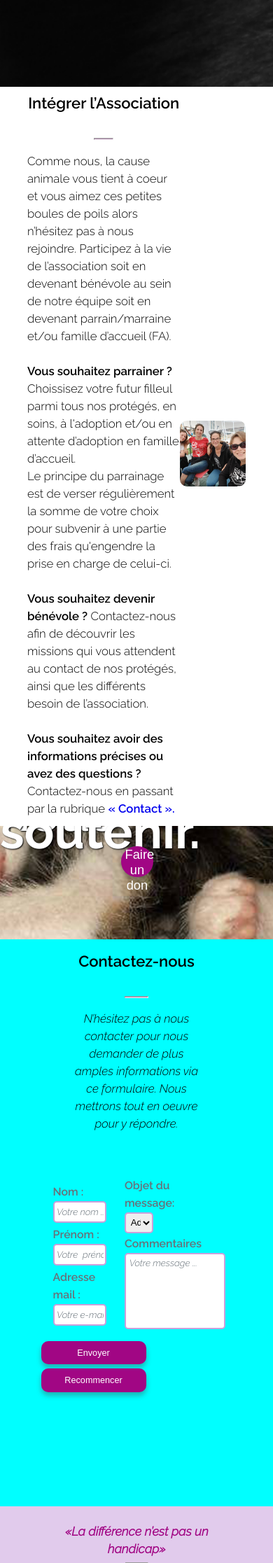
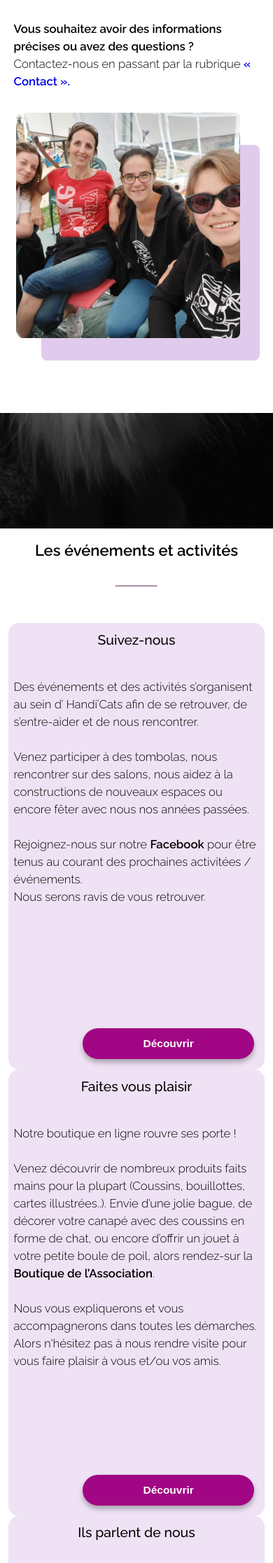
Before and after one commit to Altazitaz/HandiCats, a PHP site: page /accueil/ in a window 390 px wide. Shown: the part 2513-4746 px from the top of the page at 70% size. Run offline with PHP 8.4, Linux system fonts and the light colour scheme; some libraries are stand-ins or nearby versions.

Commit message:
responsive home and animals clean

```diff
--- a/accueil/index.php
+++ b/accueil/index.php
@@ -12,8 +12,8 @@
         <div id="partie-association" class="contenerAssociation">
             <section class="contener asso" >
                 <div class="assoImg">
-                    <div class="background"></div>
-                    <div class="contenerImg special">
+                    <div class="backgroundAsso"></div>
+                    <div class="contenerImg specialAsso">
                         <img src="../assets/img/accueil/asso.png" alt="image association jardin" title="Image du jardin de l'association Handi'Cats"/>
                     </div>
                 </div>
@@ -31,34 +31,35 @@
         </div>
 
         <div id="partie-equipe" class="contenerEquipe">
-            <section class="backgroundHorizon"></section>
             <section class="contener team" >
                 <article>
                     <h2>Intégrer l’Association</h2>
                     <hr>
                     <p>Comme nous, la cause animale vous tient à coeur et vous aimez ces petites boules de poils alors n’hésitez pas à nous rejoindre. Participez à la vie de l’association soit en devenant bénévole au sein de notre équipe  soit en devenant parrain/marraine et/ou famille d’accueil (FA).
                     <br><br>
-                    <span>Vous souhaitez parrainer ? </span>
+                    <span>Vous souhaitez parrainer ? </span><br>
                     Choissisez votre futur filleul parmi tous nos protégés, en soins, à l'adoption et/ou en attente d’adoption en famille d’accueil.<br>
                     Le principe du parrainage est de verser régulièrement la somme de votre choix pour subvenir à une partie des frais qu'engendre la prise en charge de celui-ci.
                     <br><br>
-                    <span>Vous souhaitez devenir bénévole ?</span>
+                    <span>Vous souhaitez devenir bénévole ?</span> <br>
                     Contactez-nous afin de découvrir les missions qui vous attendent au contact de nos protégés, ainsi que les différents besoin de l’association.
                     <br><br>
-                    <span>Vous souhaitez avoir des informations précises ou avez des questions ?</span>
+                    <span>Vous souhaitez avoir des informations précises ou avez des questions ?</span><br>
                     Contactez-nous en passant par la rubrique <a href="#partie-contact"><span>« Contact ».</span></a>
                     </p>
                 </article>
-                <div class="contenerImg">
-                    <img src="../assets/img/accueil/integration.png" alt="image de l'équipe de l'association" title="Une partie des bénévoles de l'association Handi'Cats"/>
+                <div class="assoImg">
+                    <div class="backgroundTeam"></div>
+                    <div class="contenerImg specialTeam ">
+                        <img src="../assets/img/accueil/integration.png" alt="image de l'équipe de l'association" title="Une partie des bénévoles de l'association Handi'Cats"/>
+                    </div>
                 </div>
             </section>
         </div>
 
-
  <!-- *************************** EVENEMENT ********************** -->
 
-        <!-- <div id="partie-activity" class="contenerActivity">
+        <div id="partie-activity" class="contenerActivity">
             <h2>Les événements et activités</h2>
             <hr>
             <section class="contener activity" >
@@ -96,7 +97,7 @@
                     <a href="https://www.youtube.com/watch?v=gYEQJtBQZJo" target="_blank"><button>Découvrir</button></a>
                 </article>
             </section>
-        </div> -->
+        </div>
 
 <!-- ******************************BANDE DON**************************- -->
 	    <?php include('../inc/bande-don.php');?>
--- a/css/style-inc.css
+++ b/css/style-inc.css
@@ -75,7 +75,8 @@ img{
     border-radius: 10px;
 }
 
-button{
+button,
+.validation input{
     width: 100%;
     background-color: #A10684;
     border-radius: 60px;
@@ -87,8 +88,12 @@ button{
     margin: 2%;
     color: white;
     font-size: 1.3em;
-    font-weight: 500;
+    font-weight: 600;
     cursor: pointer;
+}
+
+.validation input{
+    width: 20%;
 }
 
 a{
@@ -97,8 +102,15 @@ a{
     cursor: pointer;
 }
 
+a:hover span{
+    color: #FF5E4D;
+    border-bottom: #FF5E4D 1px solid;
+    font-weight: bold;
+
+}
+
 hr{
-    width: 12%;
+    width: 15%;
     height: 1px;
     background-color: #BB91B9;
 }
@@ -328,7 +340,7 @@ input {
     margin-top: 5vh;
 }
 
-.validation input{
+/* .validation input{
     width: 20%;
     background-color: #A10684;
     border-radius: 10px;
@@ -573,68 +585,17 @@ input {
 /*-----------------------------------MOBIL------------------------------------*/
 @media only screen and (max-width: 700px) {
 
-    body{
-        background-color: aqua;
-    }
+    /* body{
+        background-color: yellow;
+    } */
 
-    header{
-        height: 0vh;
+    button{
+        font-size: 1.1em;
     }
 
     .contenerLogo{
         display: none;
     }
-
-    .contenerLogoMobile{
-        display: block;
-        width: 40%;
-    }
-
-    section.headerTitle {
-        display: none;
-
-    }
-
-    nav{
-        width: 100%;
-        margin: 01 auto;
-        margin-top: 0;
-    }
-
-    nav li {
-        margin-right: 45px;
-        display: block;
-        padding: 0;
-    }
-
-    nav li a {
-        display: block;
-        font-size: 2.3rem;
-        color: black;
-        font-weight: 600;
-        text-decoration: none;
-        text-align: left;
-        padding: 0 20px;
-    }
-
-    nav li a:hover {
-        color: #FF5E4D;
-        border-bottom: #FF5E4D 0px solid;
-        opacity: .6;
-        /* padding: 0 40px; */
-        /* border-radius: 2px;
-        border: 2px solid #FF5E4D; */
-    }
-
-
-    nav ul li:hover ul {
-        display: block;
-        padding-top: 2%;
-        position: absolute;
-        left: 30%;
-        top: 32%;
-    }
-
 
     #nav-site{
         display: none;
@@ -788,77 +751,106 @@ input {
         line-height: 1.4em;
         margin-left: 12%;
     }
+
+    section.headerTitle {
+        display: none;
     }
 
+    nav{
+        width: 100%;
+        margin: 0 auto;
+    }
 
+    nav li {
+        margin-right: 45px;
+        display: block;
+        padding: 0;
+    }
+
+    nav li a {
+        display: block;
+        font-size: 2.3rem;
+        color: black;
+        font-weight: 600;
+        text-decoration: none;
+        text-align: left;
+        padding: 0 20px;
+    }
+
+    nav li a:hover {
+        color: #FF5E4D;
+        border-bottom: #FF5E4D 0px solid;
+        opacity: .6;
+    }
+
+    nav ul li:hover ul {
+        display: block;
+        padding-top: 2%;
+        position: absolute;
+        left: 30%;
+        top: 32%;
+    }
 
     .fond-don {
-        /*    border: 2px solid cornflowerblue;*/
-        background: transparent url(../assets/img/accueil/abuYago.png) top center no-repeat;
-        height: 280px;
-        width: 100%;
-        background-size: cover;
-        z-index: -1;
-        display: flex;
-        flex-direction: column;
-        justify-content: center;
+        background: transparent url(../assets/img/accueil/abuYagoMobil.png);
         margin-top:20%;
+        height: 20rem;
     }
 
-    .don p {
-        font-size: 2rem;
-        font-weight: 600;
+    .fond-don p {
+        font-size: 2.4em;
     }
 
-    .contener-contact{
-        margin: 20% auto;
-        width: 80%;
-    }
-    form {
-        width: 100%;
-        margin: 20% auto;
-        height: 400px;
-    }
-
-    .ligne-form-1{
-        display: flex;
-        flex-direction: column;
-        justify-content: flex-start;
-
-    }
-
-    .ligne-form-1 label{
-        width: 100%;
+    .boutonDon {
+        width: 65%;
         margin-top: 5%;
     }
 
-    .ligne-form-1 input, #com {
+    .contenerContact{
+        margin: 10% auto;
         width: 100%;
-        font-size: 1em;
-        font-weight: 300;
-        font-style: italic;
+    }
 
+    .sous-legende.contact{
+        width: 95%;
+    }
+
+    form {
+        margin: 10% auto;
+    }
+
+    .columnFormulaire{
+        flex-direction: column;
+    }
+
+    .columnForm1,
+    .columnForm2{
+        width: 85%;
+    }
+
+    .columnForm2 select{
+        width: 102%;
     }
 
     .validation {
-        text-align: left;
-        margin-top: 2%;
+        margin-top: 5%;
     }
 
     .validation input{
         text-align: center;
-        width:150px;
-        font-size: 0.9em;
-        font-weight: 300;
-        margin: 1% 0;
+        width: 70%;
+        font-size: 1.1em;
+    }
 
+    .contener-footer,
+    .contener-plan {
+        width: 70%;
+        margin: 0 auto;
     }
 
     .facebook {
-        width: 10%;
-        margin-left: 0%;
-        margin-top: 55%;
+        width: 5%;
+        margin-top: 0;
     }
 
-
 }
--- a/css/style-site.css
+++ b/css/style-site.css
@@ -53,13 +53,13 @@
 }
 
 /*-------------------------------EVENEMENT--------------------------------*/
-/* .contenerActivity{
+.contenerActivity{
     margin-top: 5%;
 }
-.contenerActivity hr,
+/* .contenerActivity hr,
 .contenerContact hr{
     width: 4%;
-}
+}  */
 
 .activity,
 .don{
@@ -78,6 +78,7 @@
 .don article{
    min-height: 58rem;
 }
+
 .activity article h3,
 .contener article h3{
     font-size: 2.2rem;
@@ -100,7 +101,7 @@
     float: right;
     width: 70%;
 
-} */
+}
 
 /*------------------------------NOUS AIDER-------------------------------*/
 .contenerDon{
@@ -250,3 +251,76 @@ strong{
 
 
 }
+
+
+/*-----------------------------------MOBIL------------------------------------*/
+@media only screen and (max-width: 700px) {
+    img{
+        border-radius: 8px
+    }
+    .contener {
+        display: flex;
+        flex-direction: column;
+        justify-content: center;
+        align-items: center;
+        width: 100%;
+        margin: 8% auto;
+    }
+
+    .contenerImg{
+        width: 82%;
+    }
+
+    .specialAsso,
+    .specialTeam {
+        position: absolute;
+    }
+
+    .specialAsso{
+        left: 12%;
+        top: 72rem;
+    }
+
+    .specialTeam{
+        left: 6%;
+        top: 95rem;
+    }
+
+    .backgroundAsso,
+    .backgroundTeam {
+        position: relative;
+        background-color: #e1cbec;
+        width: 80%;
+        height: 30rem;
+        margin: 0 0 30% 5%;
+        border-radius: 8px;
+    }
+
+    .backgroundTeam{
+        width: 80%;
+        height: 35rem;
+        margin: 20% 0% 0% 15%;
+    }
+
+    .contener article{
+        width: 90%;
+    }
+
+    .assoImg{
+        min-height: 48rem;
+    }
+
+    .contenerEquipe {
+        background-image: url(../assets/img/accueil/siriusMobil.png);
+        min-height: 180rem;
+    }
+
+    .team{
+        padding: 10% 0;
+        top: 14rem;
+    }
+
+    .contenerActivity{
+        margin-top: 5%;
+    }
+}
--- a/inc/footer.php
+++ b/inc/footer.php
@@ -8,7 +8,7 @@
 				<p>Association Loi 1901 Déclarée le 22 Septembre 2011 sous le N° W272001024 à la préfecture d’Evreux</p>
 
 				<ul class="onglet-bas">
-					<li><span> | &copy; <?php echo date('Y'); ?> | Tous droits réservé |</span></li>
+
 					<li><a href="../footer-contact/">Contact</a></li>
 					<li><a href="https://handicats.forumgratuit.org/f198-nos-animaux-a-l-adoption" target="_blank">Forum</a></li>
 					<li><a href="../footer-mention/">Mentions légales</a></li>
@@ -16,6 +16,7 @@
 					<li class="facebook">
 						<a href="https://www.facebook.com/associationhandicats/" target="_blank"><img src="../assets/img/icone/facebook.png" alt="icone" title="facebook de l'association"></a>
 					</li>
+					<li><span> | &copy; <?php echo date('Y'); ?> | Tous droits réservé |</span></li>
 				</ul>
 
 			</section>
--- a/inc/header.php
+++ b/inc/header.php
@@ -78,15 +78,11 @@
 		</nav>
 	</header>
 	<main>
-		<section class="contenerVideo desktop">
-			<video loop autoplay muted>
-				<source src="../assets/cat.mp4" type="video/mp4" >
-			</video>
+		<section class="headerImg desktop">
+			<img src="../assets/img/accueil/imageDesktop.jpg" alt="Image d'un chat de l'association" title="Image d'un chat de l'association">
 		</section>
-		<section class="contenerVideo mobile">
-			<video loop autoplay muted>
-				<source src="../assets/cat1Mobile.mp4" type="video/mp4" >
-			</video>
+		<section class="headerImg mobile">
+			<img src="../assets/img/accueil/imageMobil.jpg" alt="Image d'un chat de l'association" title="Image d'un chat de l'association">
 		</section>
 		<section class="headerTitle">
 			<h1>
```
Also changed, not shown: other parts of css/style-inc.css (+27 -25 lines), css/footer.css (+1 -51 lines), css/style-animaux.css (+14 -72 lines), assets/img/accueil/abuYago.png, assets/img/accueil/abuYagoMobil.png (added), assets/img/accueil/siriusMobil.png (added). Lines whose indentation alone changed are shown as unchanged.
